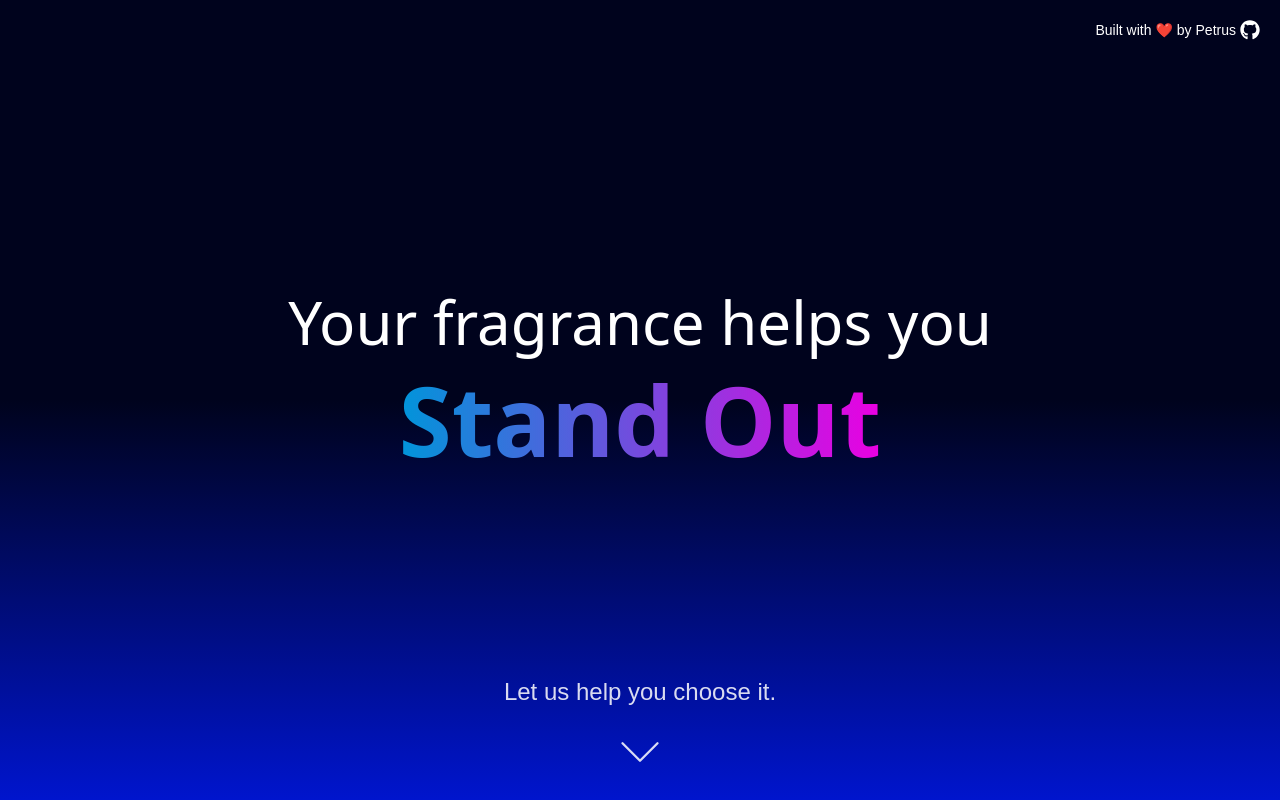
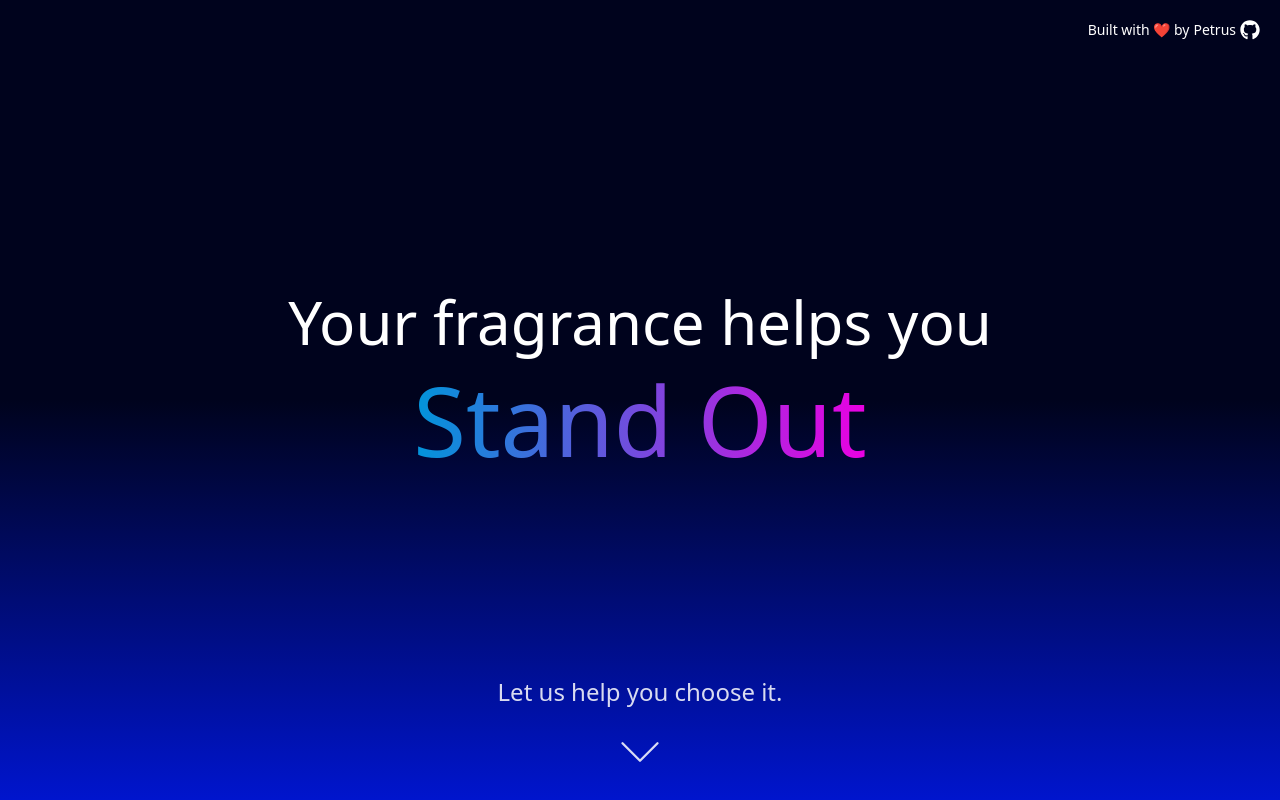
Before and after one commit to Peter-Brink/Fragrance-Finder, a Next.js app: page / in a window 1280 px wide. Built offline with nearby package versions, Linux system fonts and the light colour scheme; a web font is replaced by a local one.

Commit message:
Changed styling.

```diff
--- a/src/app/landing-page.js
+++ b/src/app/landing-page.js
@@ -31,10 +31,10 @@ const LandingPage = () => {
           </a>
         </p>
         <div className="flex flex-col items-center mb-10">
-          <h1 className="text-2xl xs:text-4xl sm:text-5xl md:text-6xl font-sans font-light mb-5">
+          <h1 className="text-2xl xs:text-4xl sm:text-5xl md:text-6xl font-light mb-5">
             Your fragrance helps you
           </h1>
-          <h1 className="text-6xl sm:text-8xl font-sans font-semibold text-transparent bg-clip-text bg-gradient-to-r from-myTextBlue to-myTextPink">
+          <h1 className="text-6xl sm:text-8xl font-medium text-transparent bg-clip-text bg-gradient-to-r from-myTextBlue to-myTextPink">
             Stand Out
           </h1>
         </div>
--- a/src/app/page.js
+++ b/src/app/page.js
@@ -18,7 +18,7 @@ export default function Home() {
   };
 
   return (
-    <div className="h-screen overflow-scroll snap-y snap-mandatory bg-transparent">
+    <div className="h-screen font-sans overflow-scroll snap-y snap-mandatory bg-transparent">
       <LandingPage />
       <Section1 />
       <Section2 />
```
